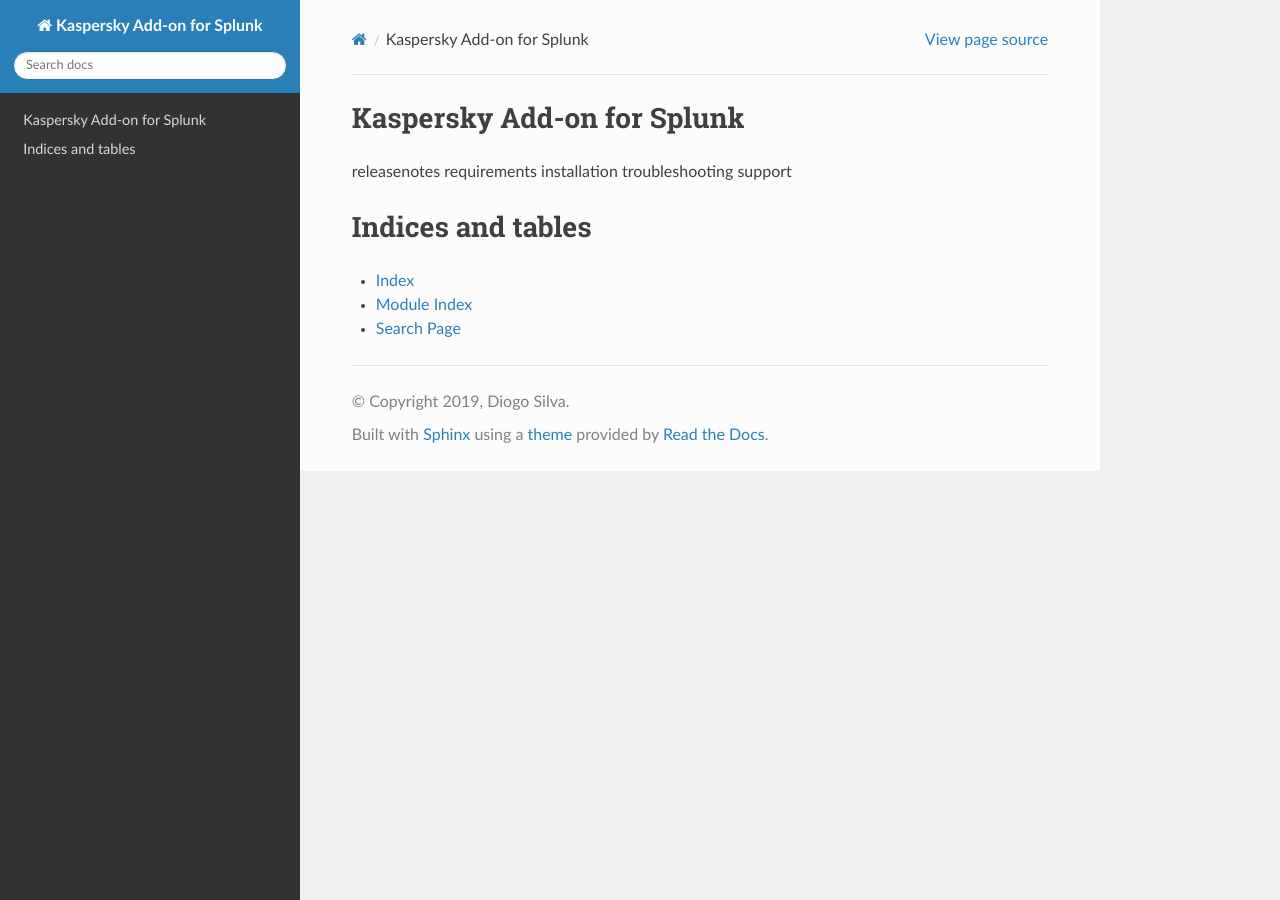
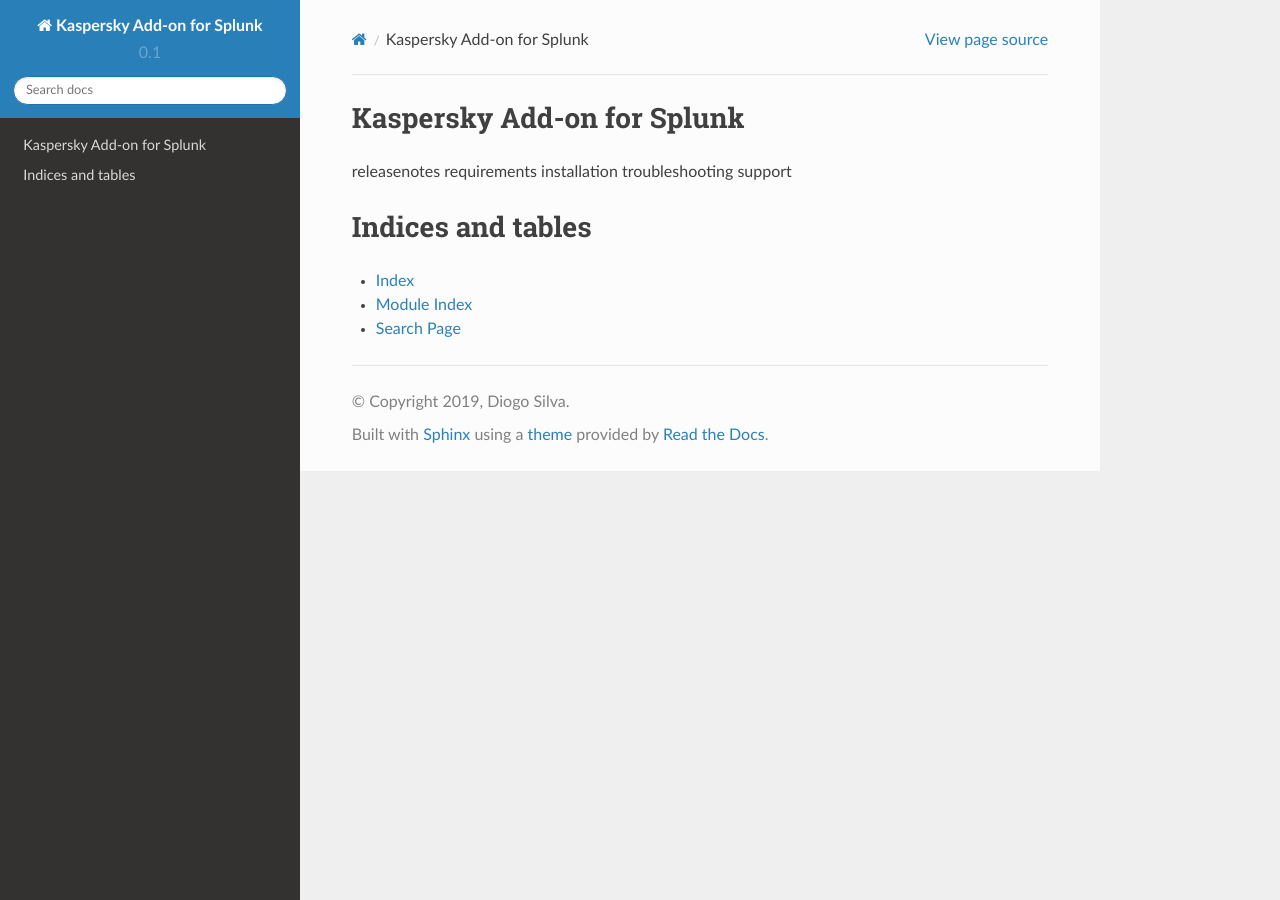
Before and after one commit to diogofgm/TA-kaspersky, a Sphinx documentation site: the page built from docs/source/index.rst, in a window 1280 px wide. Built offline with Sphinx 7.4.7 and the Read the Docs theme 2.0.0, drawn with Linux system fonts in a browser that asks for light colours.

Commit message:
Update conf.py

```diff
--- a/docs/source/conf.py
+++ b/docs/source/conf.py
@@ -24,9 +24,9 @@
 author = u'Diogo Silva'
 
 # The short X.Y version
-version = u''
+version = u'0.1'
 # The full version, including alpha/beta/rc tags
-release = u'0.1.0'
+release = u'0.1.3'
 
 
 # -- General configuration ---------------------------------------------------
```
